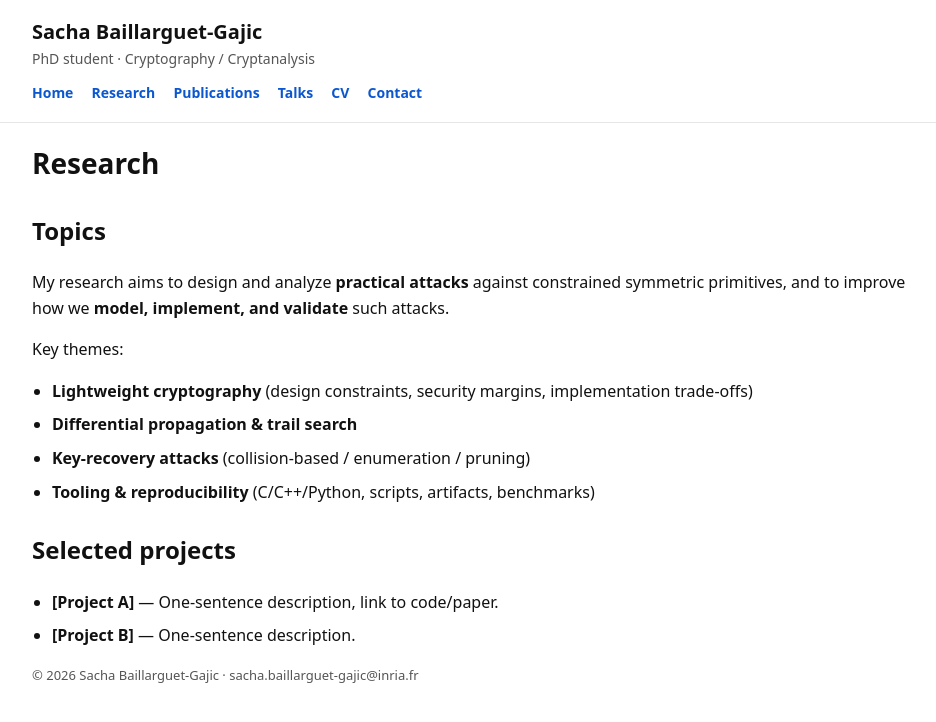
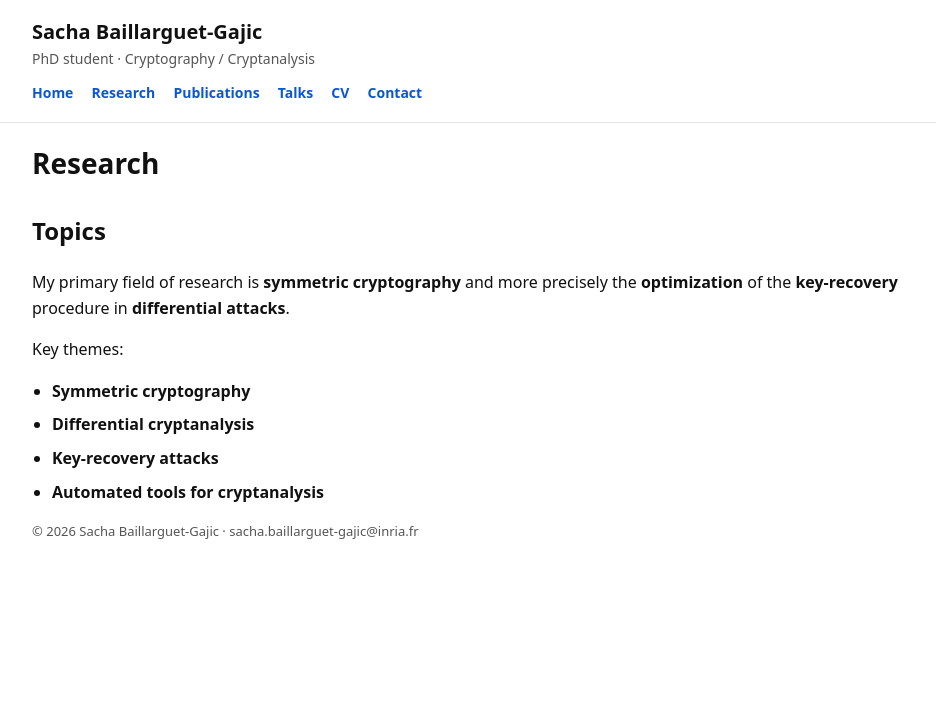
Before and after one commit to SachaBG/sachabg.github.io, a Jekyll site: the page built from research.md, in a window 1280 px wide. Shown: the top 722 px of the page, without its empty margins (166-1102 px from the left). Built offline with Jekyll 4.4.1, drawn with Linux system fonts in a browser that asks for light colours.

Commit message:
Update research.md

```diff
--- a/research.md
+++ b/research.md
@@ -4,14 +4,10 @@ layout: page
 ---
 
 ## Topics
-My research aims to design and analyze **practical attacks** against constrained symmetric primitives, and to improve how we **model, implement, and validate** such attacks.
+My primary field of research is **symmetric cryptography** and more precisely the **optimization** of the **key-recovery** procedure in **differential attacks**.
 
 Key themes:
-- **Lightweight cryptography** (design constraints, security margins, implementation trade-offs)
-- **Differential propagation & trail search**
-- **Key-recovery attacks** (collision-based / enumeration / pruning)
-- **Tooling & reproducibility** (C/C++/Python, scripts, artifacts, benchmarks)
-
-## Selected projects
-- **[Project A]** — One-sentence description, link to code/paper.
-- **[Project B]** — One-sentence description.
+- **Symmetric cryptography**
+- **Differential cryptanalysis**
+- **Key-recovery attacks**
+- **Automated tools for cryptanalysis**
```
